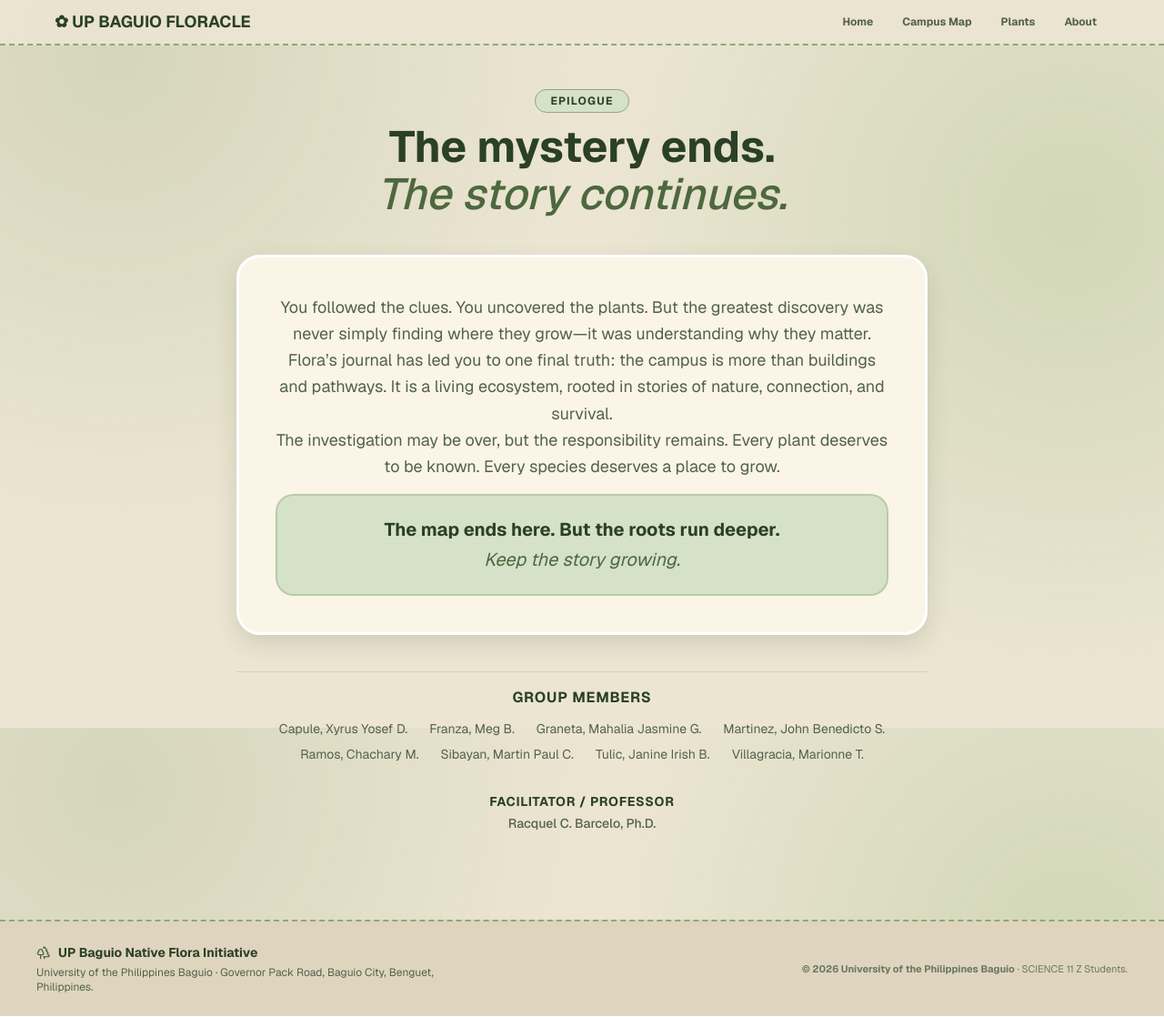
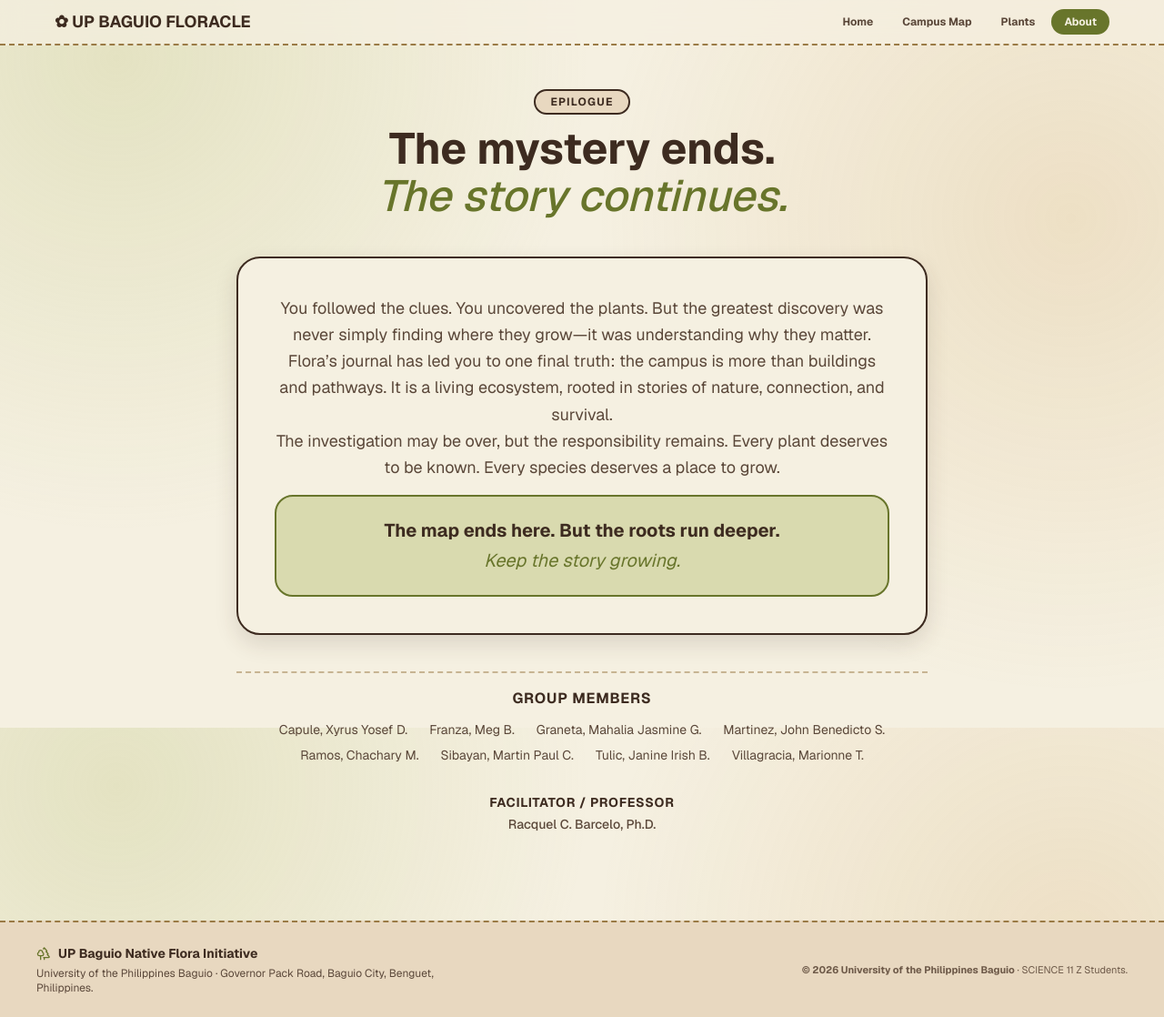
Before and after one commit to mvillagracia/sci11-native-plants-mapping-, a Next.js app in the folder sci11-nativeplants/: page /about-us in a window 1280 px wide. Shown: the whole page at 91% size. Built offline with nearby package versions, Linux system fonts and the light colour scheme.

Commit message:
ui change

```diff
--- a/sci11-nativeplants/app/about-us/page.tsx
+++ b/sci11-nativeplants/app/about-us/page.tsx
@@ -14,9 +14,10 @@ const MEMBERS = [
 
 export default function AboutPage() {
   return (
-    <div className="min-h-screen flex flex-col text-[#273523] font-sans antialiased selection:bg-[#8FA876]/40"
+    <div className="min-h-screen flex flex-col text-[#3D2B20] font-sans antialiased selection:bg-[#C99545]/40"
       style={{
-        background: "radial-gradient(circle at 10% 8%, rgba(143,168,118,.25), transparent 38%), radial-gradient(circle at 92% 30%, rgba(176,199,152,.45), transparent 40%), #ECE5D2",
+        backgroundImage: "radial-gradient(circle at 10% 8%, rgba(183,191,114,.28), transparent 38%), radial-gradient(circle at 92% 30%, rgba(201,149,69,.18), transparent 40%)",
+        backgroundColor: "#F5F0E1",
         backgroundAttachment: "fixed"
       }}
     >
@@ -24,44 +25,44 @@ export default function AboutPage() {
       <main className="flex-1 w-full max-w-[800px] mx-auto px-5 py-12 space-y-10 text-center">
         {/* header*/}
         <div>
-          <span className="inline-block px-4 py-1 rounded-full bg-[#D5E2C8] border border-[#8FA876] text-[#2A4027] text-xs font-bold tracking-widest uppercase">
+          <span className="inline-block px-4 py-1 rounded-full bg-[#E8D8C0] border-2 border-[#3D2B20] text-[#3D2B20] text-xs font-bold tracking-widest uppercase">
             Epilogue
           </span>
-          <h2 className="font-fraunces text-3xl sm:text-5xl font-bold text-[#2A4027] leading-[1.08] mt-3 mb-0">
+          <h2 className="font-fraunces text-3xl sm:text-5xl font-bold text-[#3D2B20] leading-[1.08] mt-3 mb-0">
             The mystery ends. <br />
-            <span className="font-medium italic text-[#4D683E]">The story continues.</span>
+            <span className="font-medium italic text-[#68752B]">The story continues.</span>
           </h2>
         </div>
 
         {/* content */}
-        <div className="relative bg-[#FAF5E6] border-3 border-white rounded-[26px] p-6 sm:p-10 shadow-[0_10px_24px_rgba(42,64,39,0.14)] space-y-5 text-left">
-          <p className="text-[#53614E] text-base sm:text-lg leading-relaxed m-0 text-center">
+        <div className="relative bg-[#F5F0E1] border-2 border-[#3D2B20] rounded-[26px] p-6 sm:p-10 shadow-[0_10px_24px_rgba(61,43,32,0.14)] space-y-5 text-left">
+          <p className="text-[#5A4739] text-base sm:text-lg leading-relaxed m-0 text-center">
             You followed the clues. You uncovered the plants. But the greatest discovery was never simply finding where they grow—it was understanding why they matter.
           </p>
-          <p className="text-[#53614E] text-base sm:text-lg leading-relaxed m-0 text-center">
+          <p className="text-[#5A4739] text-base sm:text-lg leading-relaxed m-0 text-center">
             Flora’s journal has led you to one final truth: the campus is more than buildings and pathways. It is a living ecosystem, rooted in stories of nature, connection, and survival.
           </p>
-          <p className="text-[#53614E] text-base sm:text-lg leading-relaxed m-0 text-center">
+          <p className="text-[#5A4739] text-base sm:text-lg leading-relaxed m-0 text-center">
             The investigation may be over, but the responsibility remains. Every plant deserves to be known. Every species deserves a place to grow.
           </p>
 
-          <div className="mt-4 rounded-[20px] bg-[#D5E2C8] border-2 border-[#8FA876]/40 p-6 text-center">
-            <p className="font-fraunces font-bold text-lg sm:text-xl text-[#2A4027] leading-snug m-0">
+          <div className="mt-4 rounded-[20px] bg-[#B7BF72]/45 border-2 border-[#68752B] p-6 text-center">
+            <p className="font-fraunces font-bold text-lg sm:text-xl text-[#3D2B20] leading-snug m-0">
               The map ends here. But the roots run deeper.
             </p>
-            <p className="font-fraunces italic text-lg sm:text-xl text-[#4D683E] m-0 mt-1">
+            <p className="font-fraunces italic text-lg sm:text-xl text-[#68752B] m-0 mt-1">
               Keep the story growing.
             </p>
           </div>
         </div>
 
         {/* people */}
-        <div className="pt-4 space-y-6 text-center border-t border-[#8FA876]/30">
+        <div className="pt-4 space-y-6 text-center border-t-2 border-dashed border-[#9A7A45]/50">
           <div>
-            <h4 className="font-fraunces font-bold text-base text-[#2A4027] mb-3 uppercase tracking-wider">
+            <h4 className="font-fraunces font-bold text-base text-[#3D2B20] mb-3 uppercase tracking-wider">
               Group Members
             </h4>
-            <div className="flex flex-wrap justify-center gap-x-6 gap-y-2 text-xs sm:text-sm text-[#53614E]">
+            <div className="flex flex-wrap justify-center gap-x-6 gap-y-2 text-xs sm:text-sm text-[#5A4739]">
               {MEMBERS.map((name) => (
                 <span key={name} className="inline-block">
                   {name}
@@ -71,10 +72,10 @@ export default function AboutPage() {
           </div>
 
           <div className="pt-2">
-            <h4 className="font-fraunces font-bold text-xs sm:text-sm text-[#2A4027] mb-1 uppercase tracking-wider">
+            <h4 className="font-fraunces font-bold text-xs sm:text-sm text-[#3D2B20] mb-1 uppercase tracking-wider">
               Facilitator / Professor
             </h4>
-            <p className="text-xs sm:text-sm text-[#53614E] m-0 font-medium">
+            <p className="text-xs sm:text-sm text-[#5A4739] m-0 font-medium">
               Racquel C. Barcelo, Ph.D.
             </p>
           </div>
--- a/sci11-nativeplants/app/components/footer.tsx
+++ b/sci11-nativeplants/app/components/footer.tsx
@@ -2,19 +2,19 @@ import { Trees } from "lucide-react";
 
 export function Footer() {
   return (
-    <footer className="bg-[#DFD5BE] border-t-2 border-dashed border-[#8FA876] py-6 px-4 sm:px-6 lg:px-8 mt-12 relative z-10">
+    <footer className="bg-[#E8D8C0] border-t-2 border-dashed border-[#9A7A45] py-6 px-4 sm:px-6 lg:px-8 mt-12 relative z-10">
       <div className="max-w-[1200px] mx-auto flex flex-col md:flex-row items-start md:items-center justify-between gap-8">
         <div>
-          <div className="flex items-center gap-2 text-sm font-bold text-[#2A4027]">
-            <Trees className="w-4 h-4 text-[#4D683E]" />
+          <div className="flex items-center gap-2 text-sm font-bold text-[#3D2B20]">
+            <Trees className="w-4 h-4 text-[#68752B]" />
             <span>UP Baguio Native Flora Initiative</span>
           </div>
-          <p className="mt-1 text-xs text-[#53614E] max-w-md">
+          <p className="mt-1 text-xs text-[#5A4739] max-w-md">
             University of the Philippines Baguio · Governor Pack Road, Baguio City, Benguet, Philippines.
           </p>
         </div>
 
-        <div className="flex flex-col sm:flex-row md:flex-col lg:flex-row items-start md:items-end lg:items-center gap-2 text-[11px] text-[#697863]">
+        <div className="flex flex-col sm:flex-row md:flex-col lg:flex-row items-start md:items-end lg:items-center gap-2 text-[11px] text-[#6D5948]">
           <div>
             <b>© 2026 University of the Philippines Baguio</b> · SCIENCE 11 Z Students.
           </div>
--- a/sci11-nativeplants/app/components/navbar.tsx
+++ b/sci11-nativeplants/app/components/navbar.tsx
@@ -15,36 +15,36 @@ export function Navbar({ foundPlants }: NavbarProps) {
   const isActive = (path: string) => pathname === path;
 
   return (
-    <header className="sticky top-0 z-20 bg-[#ECE5D2]/90 backdrop-blur-md border-b-2 border-dashed border-[#8FA876]">
+    <header className="sticky top-0 z-20 bg-[#F5F0E1]/70 backdrop-blur-md border-b-2 border-dashed border-[#9A7A45]">
       <div className="max-w-[1200px] mx-auto flex justify-between items-center gap-2.5 px-5 py-2.5 flex-wrap">
         <Link
           href="/"
-          className="font-fraunces font-bold text-[#2A4027] text-lg no-underline bg-transparent border-0 cursor-pointer text-left"
+          className="font-fraunces font-bold text-[#3D2B20] text-lg no-underline bg-transparent border-0 cursor-pointer text-left"
         >
           ✿ UP BAGUIO FLORACLE
         </Link>
         <nav className="flex gap-1 items-center flex-wrap" aria-label="Main">
           <Link
             href="/"
-            className={`px-3.5 py-1.5 rounded-full text-xs font-bold transition-colors no-underline ${isActive("/") ? "bg-[#4D683E] text-white" : "text-[#53614E] hover:bg-[#D5E2C8] hover:text-[#2A4027]"}`}
+            className={`px-3.5 py-1.5 rounded-full text-xs font-bold transition-colors no-underline ${isActive("/") ? "bg-[#68752B] text-[#F5F0E1]" : "text-[#5A4739] hover:bg-[#B7BF72]/40 hover:text-[#3D2B20]"}`}
           >
             Home
           </Link>
           <Link
             href="/campus-map"
-            className={`px-3.5 py-1.5 rounded-full text-xs font-bold transition-colors no-underline ${isActive("/campus-map") ? "bg-[#4D683E] text-white" : "text-[#53614E] hover:bg-[#D5E2C8] hover:text-[#2A4027]"}`}
+            className={`px-3.5 py-1.5 rounded-full text-xs font-bold transition-colors no-underline ${isActive("/campus-map") ? "bg-[#68752B] text-[#F5F0E1]" : "text-[#5A4739] hover:bg-[#B7BF72]/40 hover:text-[#3D2B20]"}`}
           >
             Campus Map
           </Link>
           <Link
             href="/plant-list"
-            className={`px-3.5 py-1.5 rounded-full text-xs font-bold transition-colors no-underline ${isActive("/plant-list") ? "bg-[#4D683E] text-white" : "text-[#53614E] hover:bg-[#D5E2C8] hover:text-[#2A4027]"}`}
+            className={`px-3.5 py-1.5 rounded-full text-xs font-bold transition-colors no-underline ${isActive("/plant-list") ? "bg-[#68752B] text-[#F5F0E1]" : "text-[#5A4739] hover:bg-[#B7BF72]/40 hover:text-[#3D2B20]"}`}
           >
             Plants
           </Link>
           <Link
             href="/about-us"
-            className={`px-3.5 py-1.5 rounded-full text-xs font-bold transition-colors no-underline ${isActive("/about") ? "bg-[#4D683E] text-white" : "text-[#53614E] hover:bg-[#D5E2C8] hover:text-[#2A4027]"}`}
+            className={`px-3.5 py-1.5 rounded-full text-xs font-bold transition-colors no-underline ${isActive("/about-us") ? "bg-[#68752B] text-[#F5F0E1]" : "text-[#5A4739] hover:bg-[#B7BF72]/40 hover:text-[#3D2B20]"}`}
           >
             About
           </Link>
```
Also changed, not shown: sci11-nativeplants/app/campus-map/page.tsx (+17 -16 lines), sci11-nativeplants/app/plant-list/page.tsx (+16 -15 lines).
